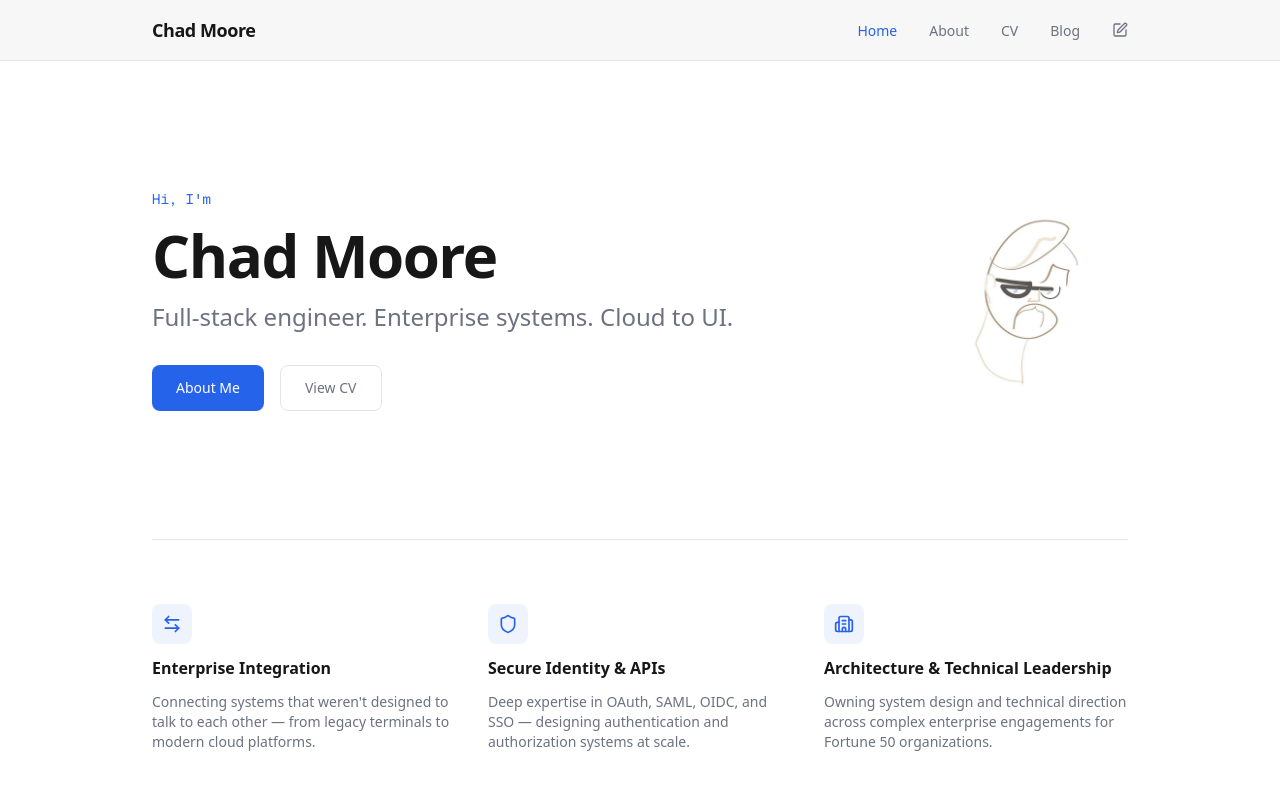
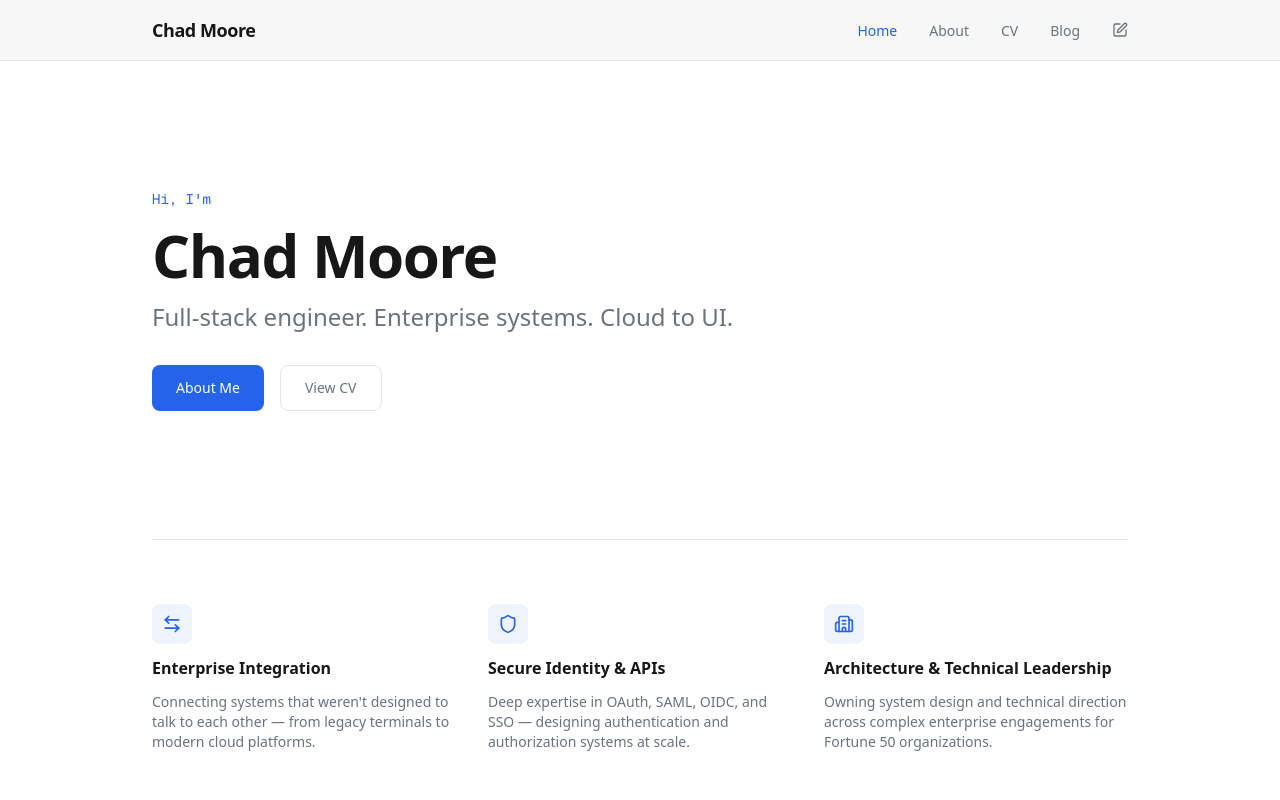
Before and after one commit to chadmoore/chadmoore.github.io, a Next.js app: page / in a window 1280 px wide. Shown: the top 800 px of the page. Built offline with nearby package versions, Linux system fonts and the light colour scheme.

Commit message:
fix: keep avatar on about page only, remove from homepage hero

```diff
--- a/src/app/about/page.tsx
+++ b/src/app/about/page.tsx
@@ -26,16 +26,16 @@ export const metadata: Metadata = {
 export default function AboutPage() {
   return (
     <div className="max-w-3xl mx-auto px-6 py-16 md:py-24">
-      <div className="flex flex-col sm:flex-row items-center sm:items-end gap-6 mb-12">
+      <div className="mb-12">
         <Image
           src="/avatar.png"
           alt={content.site.name}
           width={160}
           height={160}
           priority
-          className="rounded-full w-28 h-28 sm:w-36 sm:h-36"
+          className="rounded-full w-28 h-28 sm:w-32 sm:h-32 mx-auto mb-6"
         />
-        <h1 className="text-3xl md:text-4xl font-bold tracking-tight">
+        <h1 className="text-3xl md:text-4xl font-bold tracking-tight text-center">
           {content.about.heading}
         </h1>
       </div>
--- a/src/app/page.tsx
+++ b/src/app/page.tsx
@@ -19,7 +19,6 @@
  * // than writing most of the blog posts. ✨Priorities✨
  */
 import Link from "next/link";
-import Image from "next/image";
 import { getAllPosts } from "@/lib/blog";
 import { siteConfig } from "@/lib/siteConfig";
 import { formatPostDate } from "@/lib/dates";
@@ -41,8 +40,6 @@ export default function Home() {
     <div className="max-w-5xl mx-auto px-6">
       {/* Hero */}
       <section className="py-24 md:py-32">
-        <div className="flex flex-col-reverse md:flex-row md:items-center md:justify-between gap-8 md:gap-12">
-          <div>
         <p className="text-accent font-mono text-sm mb-4">{content.home.greeting}</p>
         <h1 className="text-4xl md:text-6xl font-bold tracking-tight mb-4">
           {siteConfig.name}
@@ -79,16 +76,6 @@ export default function Home() {
               View CV
             </Link>
           )}
-            </div>
-          </div>
-          <Image
-            src="/avatar.png"
-            alt={siteConfig.name}
-            width={200}
-            height={200}
-            priority
-            className="rounded-full w-36 h-36 md:w-48 md:h-48 shrink-0"
-          />
         </div>
       </section>
 
```
Lines whose indentation alone changed are shown as unchanged.
